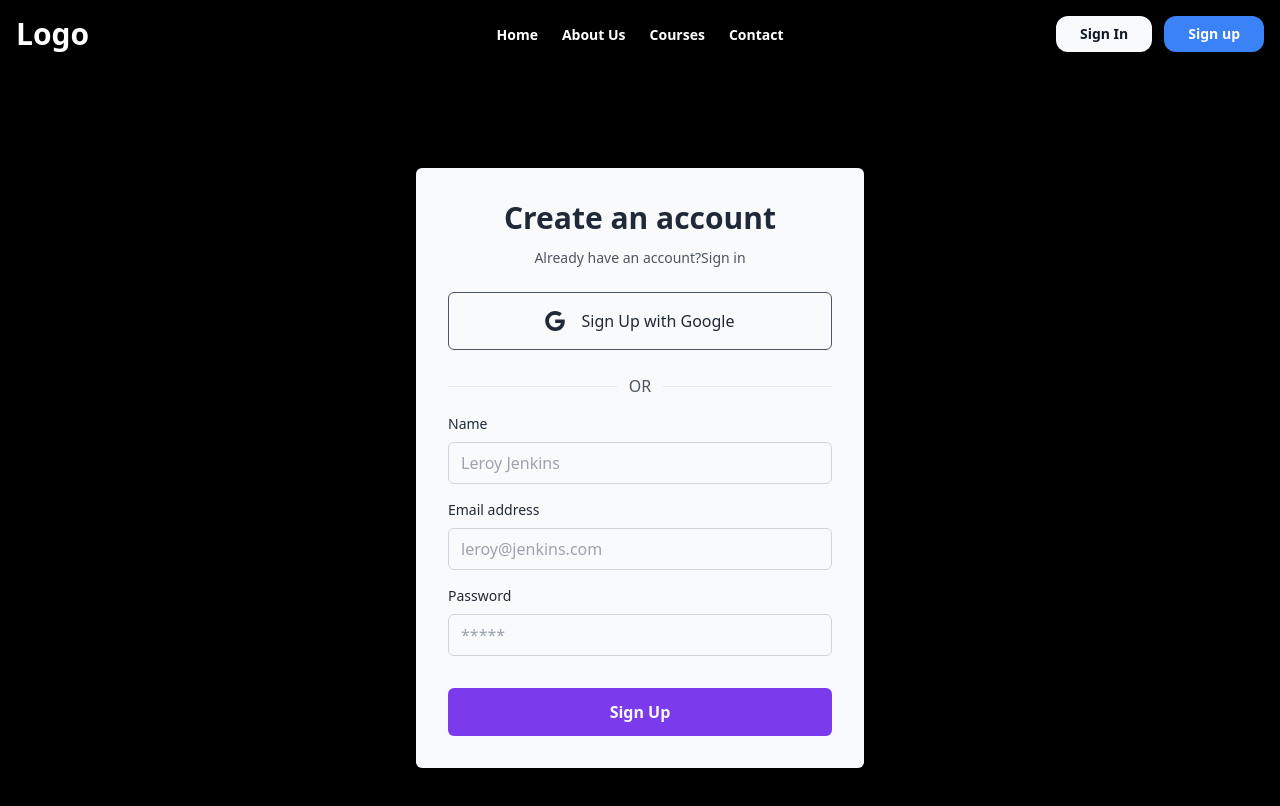
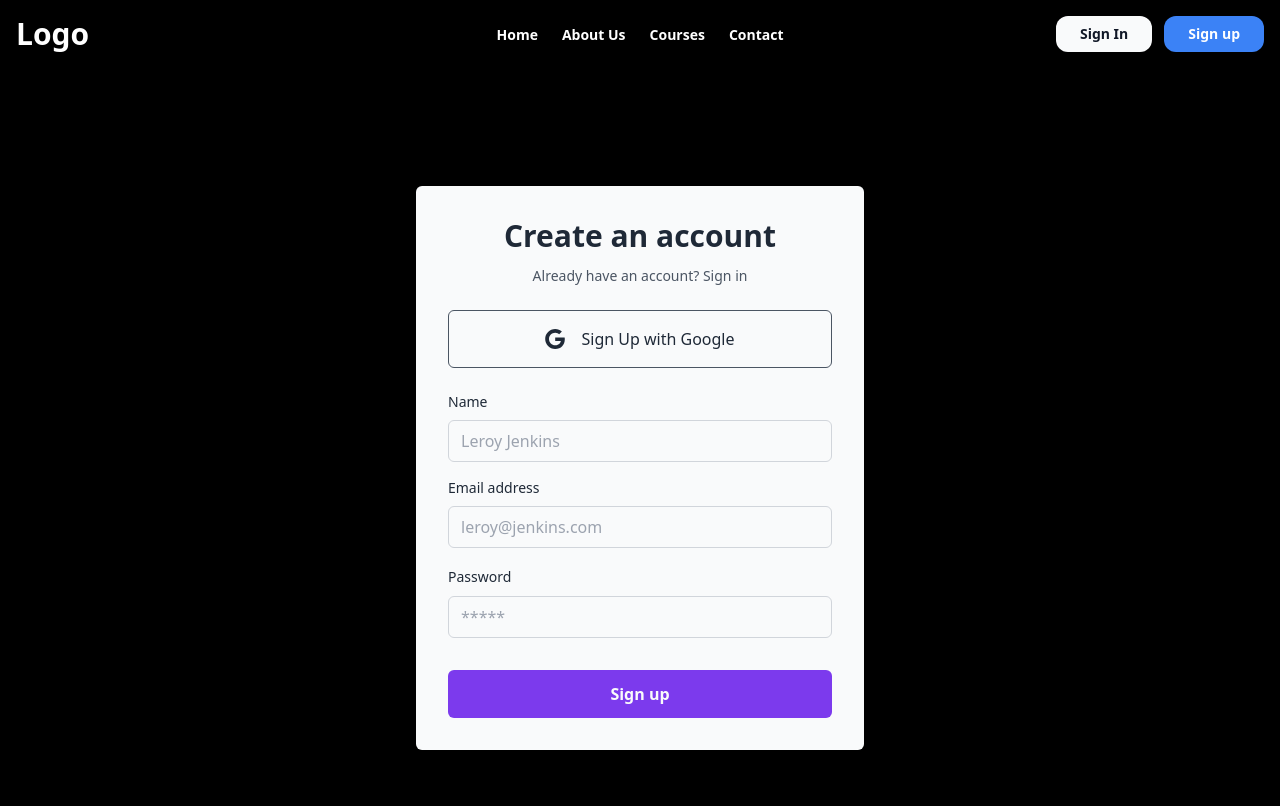
Before and after one commit to sanketbagad/lms, a Next.js app: page /signup in a window 1280 px wide. Shown: the top 806 px of the page. Built offline with nearby package versions, Linux system fonts and the light colour scheme.

Commit message:
Login and Sign Up With Otp Validation

```diff
--- /dev/null
+++ b/app/Provider.tsx
@@ -0,0 +1,12 @@
+import React, { ReactNode } from "react";
+import { Provider } from "react-redux";
+import { store } from "@/redux/store";
+
+
+interface ProviderProps {
+  children: ReactNode;
+}
+
+export const AppProvider = ({ children }: ProviderProps) => {
+  return <Provider store={store}>{children}</Provider>;
+};
--- a/app/_components/EmailVerification.tsx
+++ b/app/_components/EmailVerification.tsx
@@ -1,30 +1,63 @@
-import React from "react";
+import { useForm } from "react-hook-form";
+import { useActivationMutation } from "@/redux/features/auth/authApi";
+import Link from "next/link";
+import React, { useEffect, useState } from "react";
+import { motion } from "framer-motion";
+import { useSelector } from "react-redux";
+import toast from "react-hot-toast";
 
-function EmailVerification() {
+function EmailVerification({ email, setShowEmailVerification }: any) {
+  const { token } = useSelector((state: any) => state.auth);
+
+  const { register, handleSubmit, formState: { errors } } = useForm();
+  const [activation, { isError, isLoading, isSuccess, data }] = useActivationMutation();
+
+  const [isShaking, setIsShaking] = useState(false);
+
+  const onSubmit = (data: any) => {
+    const code = Object.values(data).join("");
+    activation({ activationCode: code, activationToken: token });
+  };
+
+  useEffect(() => {
+    if (isSuccess && data) {
+      console.log(data);
+    } else if (isError) {
+      toast.error("Invalid OTP. Please try again.");
+      setIsShaking(true);
+    }
+  }, [isSuccess, data, isError]);
+
+  console.log(isError, isShaking);
+
   return (
     <div className="relative flex min-h-screen flex-col justify-center overflow-hidden bg-black py-12">
       <div className="relative bg-white px-6 pt-10 pb-9 shadow-xl mx-auto w-full max-w-lg rounded-2xl">
         <div className="mx-auto flex w-full max-w-md flex-col space-y-16">
           <div className="flex flex-col items-center justify-center text-center space-y-2">
-            <div className="font-semibold text-3xl">
-              <p>Email Verification</p>
-            </div>
+            <div className="font-semibold text-3xl">Email Verification</div>
             <div className="flex flex-row text-sm font-medium text-gray-400">
-              <p>We have sent a code to your email ba**@dipainhouse.com</p>
+              <p>We have sent a code to your email {email}</p>
             </div>
           </div>
 
           <div>
-            <form action="" method="post">
+            <form onSubmit={handleSubmit(onSubmit)} className="space-y-8">
               <div className="flex flex-col space-y-16">
                 <div className="flex flex-row items-center justify-between mx-auto w-full max-w-xs">
-                  {[...Array(4)].map((_, index) => (
-                    <div key={index} className="w-16 h-16">
-                      <input
-                        className="w-full h-full flex flex-col items-center justify-center text-center px-5 outline-none rounded-xl border border-gray-200 text-lg bg-white focus:bg-gray-50 focus:ring-1 ring-blue-700"
+                  {[...Array(6)].map((_, index) => (
+                    <div key={index} className="w-10 h-16">
+                      <motion.input
+                        {...register(`digit-${index}`, { required: true, pattern: /^[0-9]*$/ })}
+                        className={`w-full h-full flex items-center justify-center text-center px-3 outline-none rounded-lg border border-gray-200 text-lg bg-white focus:bg-gray-50 focus:ring-1 ring-blue-700 ${errors[`digit-${index}`] ? 'border-red-500' : ''}`}
                         type="text"
-                        name=""
-                        id=""
+                        maxLength={1}
+                        name={`digit-${index}`}
+                        id={`digit-${index}`}
+                        onAnimationStart={() => setIsShaking(true)}
+                        onAnimationEnd={() => setIsShaking(false)}
+                        initial={{ x: 0 }}
+                        animate={isShaking ? { x: [-5, 5, -5, 5, 0] } : {}}
                       />
                     </div>
                   ))}
@@ -32,21 +65,19 @@ function EmailVerification() {
 
                 <div className="flex flex-col space-y-5">
                   <div>
-                    <button className="flex flex-row items-center justify-center text-center w-full border rounded-xl outline-none py-5 bg-blue-700 border-none text-white text-sm shadow-sm">
-                      Verify Account
+                    <button
+                      type="submit"
+                      className="w-full py-3 font-semibold rounded-lg outline-none bg-blue-700 text-white text-sm shadow-sm hover:bg-blue-800 focus:ring focus:ring-blue-700 focus:ring-offset-1 focus:outline-none"
+                    >
+                      {isLoading ? "Verifying..." : "Verify"}
                     </button>
                   </div>
 
-                  <div className="flex flex-row items-center justify-center text-center text-sm font-medium space-x-1 text-gray-500">
-                    <p>Didn&apos;t receive code?</p>{" "}
-                    <a
-                      className="flex flex-row items-center text-blue-600"
-                      href="http://"
-                      target="_blank"
-                      rel="noopener noreferrer"
-                    >
-                      Resend
-                    </a>
+                  <div className="flex items-center justify-center text-sm font-medium space-x-1 text-gray-500">
+                    {isError && <p className="text-red-500">Invalid OTP {" "}</p>}
+                    <button className="text-blue-600 hover:underline" onClick={() => setShowEmailVerification(false)}>
+                      Go Back
+                    </button>
                   </div>
                 </div>
               </div>
--- a/app/_components/ui/FloatingNavbar.tsx
+++ b/app/_components/ui/FloatingNavbar.tsx
@@ -41,7 +41,7 @@ function Navbar() {
           {links.map((link, index) => (
             <li key={index}>
               <a
-                className="text-sm hover:text-blue-600 font-semibold text-white transition-colors duration-200"
+                className="text-sm hover:text-blue-600 font-semibold lg:text-white text-black transition-colors duration-200"
                 href={link.href}
               >
                 {link.text}
--- a/app/layout.tsx
+++ b/app/layout.tsx
@@ -1,8 +1,10 @@
+'use client';
 import type { Metadata } from "next";
 import { Poppins, Josefin_Sans } from "next/font/google";
 import "./globals.css";
 import { ThemeProvider } from "./utils/theme-provider";
-
+import { AppProvider } from "./Provider";
+import { Toaster } from "react-hot-toast";
 const poppins = Poppins({
   subsets: ["latin"],
   weight: ["400", "500", "600", "700"],
@@ -23,9 +25,20 @@ export default function RootLayout({
   return (
     <html lang="en">
       <body className={`${poppins.variable} ${josefin.variable} !bg-white dark:bg-gradient-to-b dark:from-gray-900 bg-no-repeat dark:to-black duration-300` }>
+        <AppProvider>
         <ThemeProvider attribute="class" defaultTheme="dark" enableSystem>
+          <Toaster
+            position="bottom-right"
+            toastOptions={{
+              style: {
+                background: "var(--bg-toast)",
+                color: "var(--text-toast)",
+              },
+            }}
+          />
           {children}
         </ThemeProvider>
+        </AppProvider>
       </body>
     </html>
   );
--- a/app/signup/page.tsx
+++ b/app/signup/page.tsx
@@ -1,19 +1,58 @@
 "use client";
-import React, { useState } from "react";
+import React, { useEffect, useState } from "react";
+import { motion } from "framer-motion";
+import { useForm } from "react-hook-form";
 import Navbar from "../_components/ui/FloatingNavbar";
-import { motion } from "framer-motion";
 import EmailVerification from "../_components/EmailVerification";
+import { useUserRegistrationMutation } from "@/redux/features/auth/authApi";
+import toast from "react-hot-toast";
+import Link from "next/link";
+import Heading from "../utils/Heading";
 
-type PageProps = {};
-const Page = (props: PageProps) => {
+type FormData = {
+  name: string;
+  email: string;
+  password: string;
+};
+
+const Page = () => {
+  const {
+    register,
+    handleSubmit,
+    watch,
+    formState: { errors },
+  } = useForm<FormData>();
   const [showEmailVerification, setShowEmailVerification] = useState(false);
+  const [VerificationData, setVerificationData] = useState({});
+  const [userRegistration, { isError, data, isLoading, isSuccess }] =
+    useUserRegistrationMutation();
 
-  const handleClickSignUp = () => {
+  useEffect(() => {
+    if (isSuccess && data) {
+      setVerificationData(data);
       setShowEmailVerification(true);
+    } else if (isError) {
+      toast.error("An error occurred. Please try again later.");
+    } else {
+      setShowEmailVerification(false);
+    }
+  }, [isSuccess, isError, data]);
+
+  const onSubmit = (data: FormData) => {
+    userRegistration({
+      name: data.name,
+      email: data.email,
+      password: data.password,
+    });
   };
 
   return (
     <>
+      <Heading
+        title="Sign Up - LMS"
+        description="Sign up to create an account"
+        keywords="Sign up, LMS"
+      />
       <Navbar />
       {!showEmailVerification ? (
         <div className="flex items-center justify-center h-screen bg-gray-50 dark:bg-black">
@@ -27,15 +66,17 @@ const Page = (props: PageProps) => {
               Create an account
             </h2>
             <p className="text-sm text-center dark:text-gray-600">
-              Already have an account?
-              <a
-                href="#"
+              Already have an account?{" "}
+              <Link
+                href="/login"
                 rel="noopener noreferrer"
                 className="focus:underline hover:underline"
               >
                 Sign in
-              </a>
+              </Link>
             </p>
+            <form onSubmit={handleSubmit(onSubmit)} className="space-y-8">
+              <div className="space-y-4">
                 <div className="my-6 space-y-4">
                   <button
                     aria-label="Login with Google"
@@ -52,24 +93,20 @@ const Page = (props: PageProps) => {
                     <p>Sign Up with Google</p>
                   </button>
                 </div>
-            <div className="flex items-center w-full my-4">
-              <hr className="w-full dark:text-gray-600" />
-              <p className="px-3 dark:text-gray-600">OR</p>
-              <hr className="w-full dark:text-gray-600" />
-            </div>
-            <form action="" className="space-y-8">
-              <div className="space-y-4">
                 <div className="space-y-2">
-                  <label htmlFor="email" className="block text-sm">
+                  <label htmlFor="name" className="block text-sm">
                     Name
                   </label>
                   <input
                     type="text"
-                    name="name"
                     id="name"
                     placeholder="Leroy Jenkins"
                     className="w-full px-3 py-2 border rounded-md dark:border-gray-300 dark:bg-gray-50 dark:text-gray-800 focus:dark:border-violet-600"
+                    {...register("name", { required: true })}
                   />
+                  {errors.name && (
+                    <span className="text-red-500 text-sm">Name is required</span>
+                  )}
                 </div>
                 <div className="space-y-2">
                   <label htmlFor="email" className="block text-sm">
@@ -77,39 +114,42 @@ const Page = (props: PageProps) => {
                   </label>
                   <input
                     type="email"
-                    name="email"
                     id="email"
                     placeholder="leroy@jenkins.com"
                     className="w-full px-3 py-2 border rounded-md dark:border-gray-300 dark:bg-gray-50 dark:text-gray-800 focus:dark:border-violet-600"
+                    {...register("email", { required: true })}
                   />
+                  {errors.email && (
+                    <span className="text-red-500 text-sm">Email is required</span>
+                  )}
                 </div>
                 <div className="space-y-2">
-                  <div className="flex justify-between">
                   <label htmlFor="password" className="text-sm">
                     Password
                   </label>
-                  </div>
                   <input
                     type="password"
-                    name="password"
                     id="password"
                     placeholder="*****"
                     className="w-full px-3 py-2 border rounded-md dark:border-gray-300 dark:bg-gray-50 dark:text-gray-800 focus:dark:border-violet-600"
+                    {...register("password", { required: true })}
                   />
+                  {errors.password && (
+                    <span className="text-red-500 text-sm">Password is required</span>
+                  )}
                 </div>
               </div>
               <button
-                type="button"
-                onClick={handleClickSignUp}
+                type="submit"
                 className="w-full px-8 py-3 font-semibold rounded-md dark:bg-violet-600 dark:text-gray-50"
               >
-                Sign Up
+                {isLoading ? "Loading..." : "Sign up"}
               </button>
             </form>
           </motion.div>
         </div>
       ) : (
-        <EmailVerification />
+        <EmailVerification verificationData={VerificationData} email={watch("email")} setShowEmailVerification={setShowEmailVerification} />
       )}
     </>
   );
--- a/package.json
+++ b/package.json
@@ -9,6 +9,7 @@
     "lint": "next lint"
   },
   "dependencies": {
+    "@reduxjs/toolkit": "^2.2.3",
     "@tabler/icons-react": "^3.1.0",
     "clsx": "^2.1.0",
     "framer-motion": "^11.0.25",
@@ -16,7 +17,11 @@
     "next-themes": "^0.3.0",
     "react": "^18",
     "react-dom": "^18",
+    "react-hook-form": "^7.51.2",
+    "react-hot-toast": "^2.4.1",
     "react-icons": "^5.0.1",
+    "react-redux": "^9.1.0",
+    "redux": "^5.0.1",
     "tailwind-merge": "^2.2.2"
   },
   "devDependencies": {
--- /dev/null
+++ b/redux/features/api/apiSlice.ts
@@ -0,0 +1,9 @@
+import { createApi, fetchBaseQuery } from "@reduxjs/toolkit/query/react";
+
+export const apliSlice = createApi({
+  reducerPath: "api",
+  baseQuery: fetchBaseQuery({ baseUrl: process.env.NEXT_PUBLIC_SERVER_URI }),
+  endpoints: (builder) => ({}),
+});
+
+export const { } = apliSlice;
--- /dev/null
+++ b/redux/features/auth/authApi.ts
@@ -0,0 +1,44 @@
+import { apliSlice } from "../api/apiSlice";
+import { userRegistration } from "./authSlice";
+
+type RegistrationResponse = {
+  activationToken: string;
+  message: string;
+};
+
+type RegistrationData = {};
+
+export const authApi = apliSlice.injectEndpoints({
+  endpoints: (builder) => ({
+    userRegistration: builder.mutation<RegistrationResponse, RegistrationData>({
+      query: (data) => ({
+        url: "/user/register",
+        method: "POST",
+        body: data,
+        credentials: "include" as const,
+      }),
+      async onQueryStarted(data, { dispatch, queryFulfilled }) {
+        try {
+          const response = await queryFulfilled;
+          dispatch(
+            userRegistration({
+              token: response.data.activationToken,
+            })
+          );
+        } catch (error) {
+          console.error(error);
+        }
+      },
+    }),
+    activation: builder.mutation({
+      query: ({ activationCode, activationToken }) => ({
+        url: "/user/activate",
+        method: "POST",
+        body: { activationCode, activationToken },
+        credentials: "include" as const,
+      }),
+    }),
+  }),
+});
+
+export const { useUserRegistrationMutation, useActivationMutation } = authApi;
--- /dev/null
+++ b/redux/features/auth/authSlice.ts
@@ -0,0 +1,28 @@
+import { createSlice } from "@reduxjs/toolkit";
+
+const initialState = {
+  user: "",
+  token: "",
+};
+
+const authSlice = createSlice({
+  name: "auth",
+  initialState,
+  reducers: {
+    userRegistration: (state, action) => {
+      state.token = action.payload.token;
+    },
+    userLogin: (state, action) => {
+      state.token = action.payload.accessToken;
+      state.user = action.payload.user;
+    },
+    userLogout: (state) => {
+      state.token = "";
+      state.user = "";
+    },
+  },
+});
+
+export const { userRegistration, userLogin, userLogout } = authSlice.actions;
+
+export default authSlice.reducer;
--- /dev/null
+++ b/redux/store.ts
@@ -0,0 +1,13 @@
+"use client";
+import { configureStore } from "@reduxjs/toolkit";
+import { apliSlice } from "./features/api/apiSlice";
+import  authSlice  from "./features/auth/authSlice";
+export const store = configureStore({
+  reducer: {
+    [apliSlice.reducerPath]: apliSlice.reducer,
+    auth: authSlice,
+  },
+  devTools: false,
+  middleware: (getDefaultMiddleware) =>
+    getDefaultMiddleware().concat(apliSlice.middleware),
+});
```
Also changed, not shown: 2 other files (tests, documents, lock files or other folders). Lines whose indentation alone changed are shown as unchanged.
